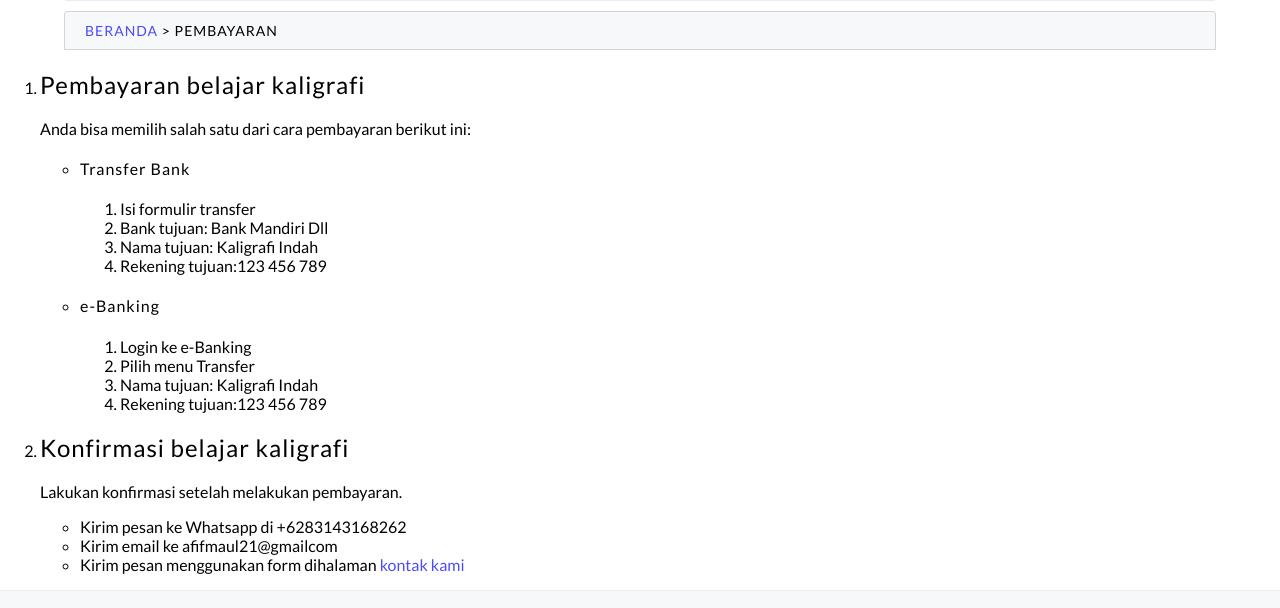
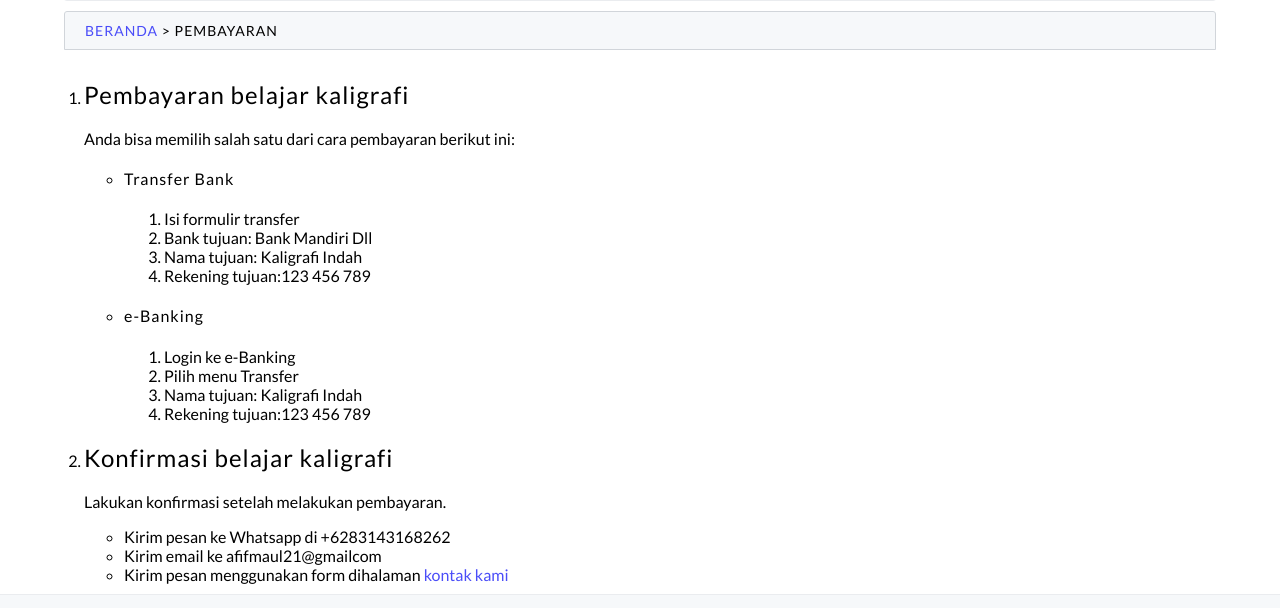
Before and after one commit to maulafif/maulafif.github.io, a plain HTML site: page pembayaran.html in a window 1280 px wide. Shown: the part 568-1176 px from the top of the page. Drawn offline with Linux system fonts and the light colour scheme.

Commit message:
Add files via upload

```diff
--- a/pembayaran.html
+++ b/pembayaran.html
@@ -70,7 +70,7 @@
             </h4>
         </div>
         </div class="box-isi">
-            <ol>
+            <ol class="container">
                 <li>
                     <h2>Pembayaran belajar kaligrafi</h2>
                     <p>Anda bisa memilih salah satu dari cara pembayaran berikut ini:</p>
```
